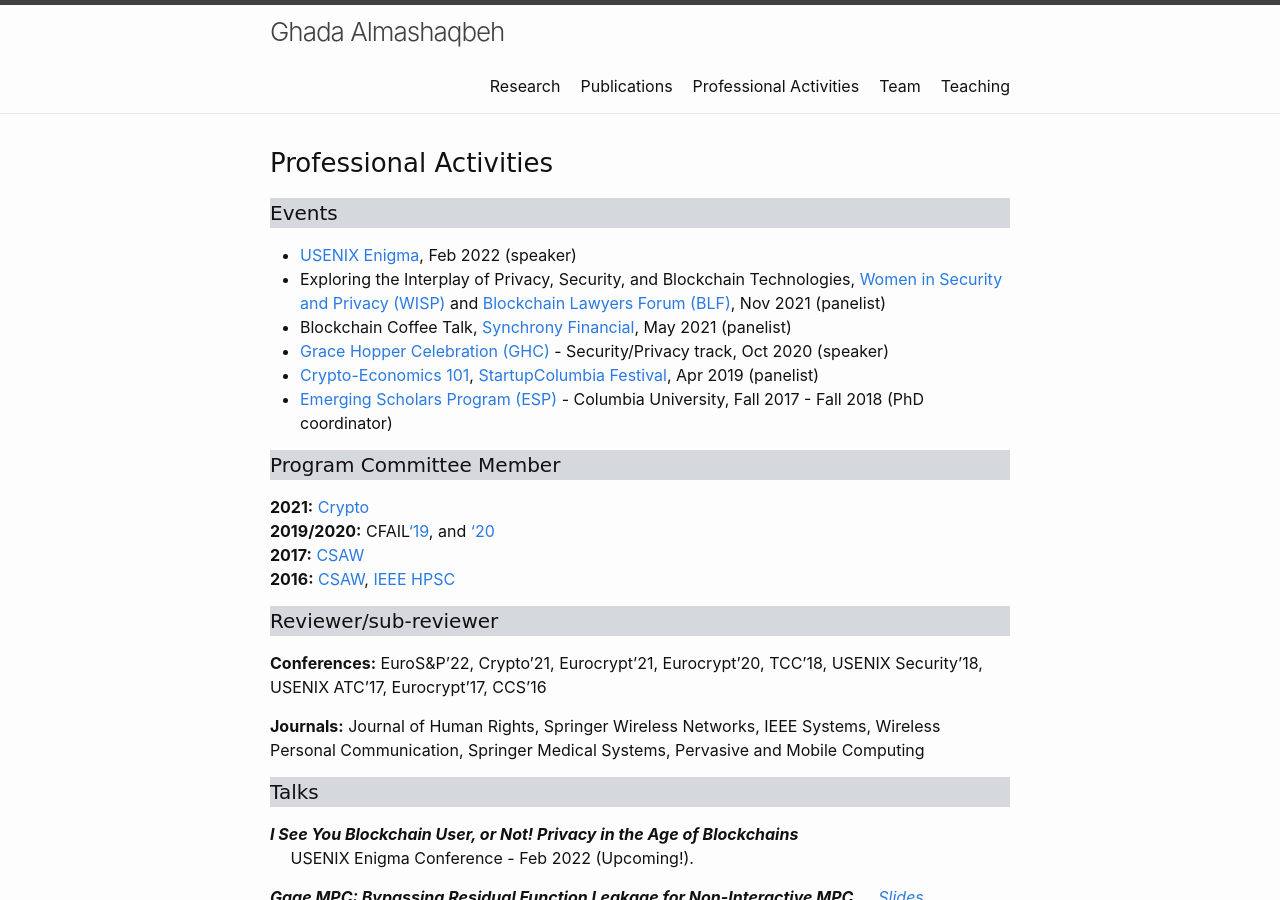
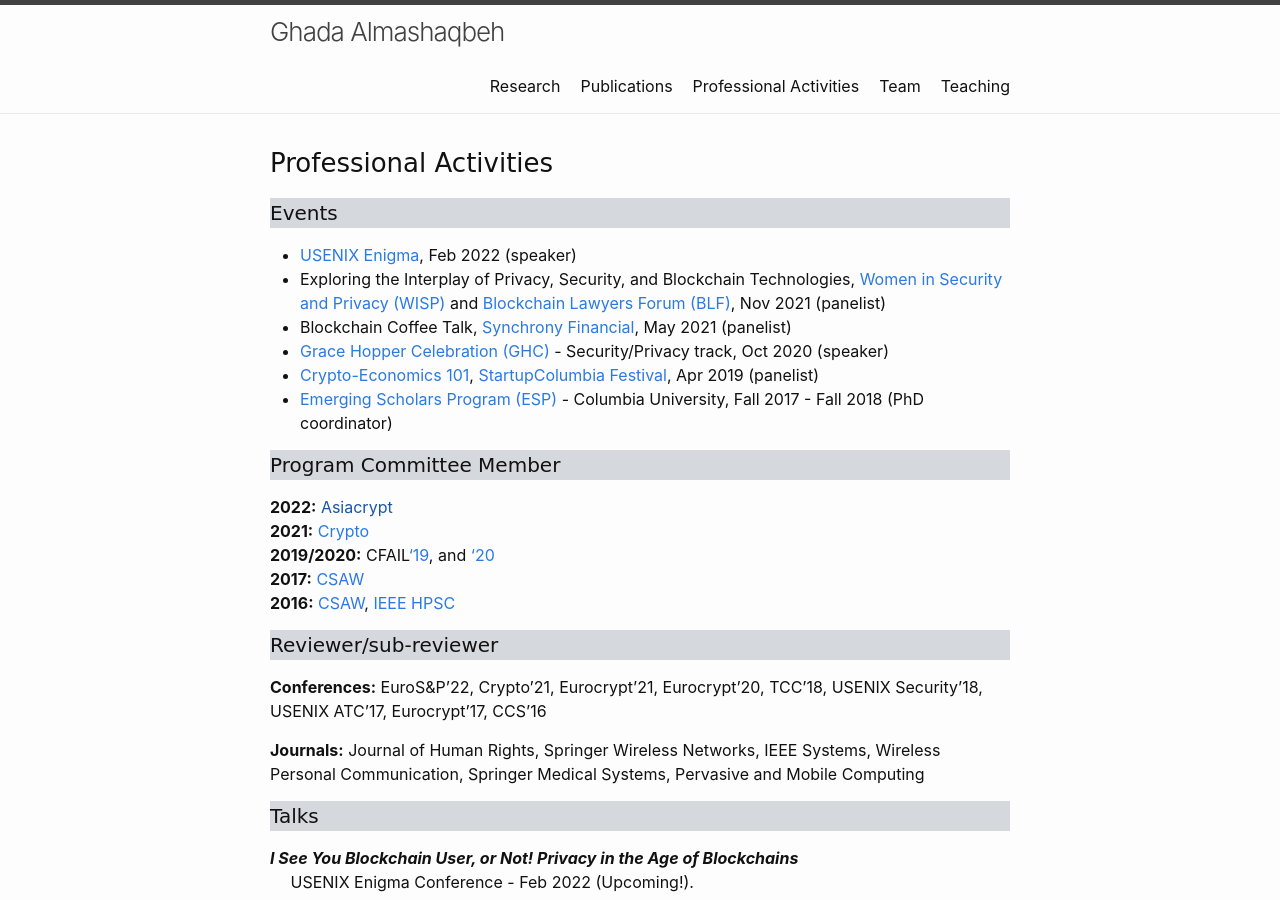
Before and after one commit to GhadaAlmashaqbeh/GhadaAlmashaqbeh.github.io, a Jekyll site: the page built from 03-talks.md, in a window 1280 px wide and 900 px high. Built offline with Jekyll 4.4.1, drawn with Linux system fonts in a browser that asks for light colours.

Commit message:
update pcs

```diff
--- a/03-talks.md
+++ b/03-talks.md
@@ -18,6 +18,7 @@ permalink: /activities/
 
 <h4 style="font-family: 'Comic Sans MS'; background-color:rgb(213, 216, 220);">Program Committee Member</h4>
 
+**2022:** [Asiacrypt]() <br/>
 **2021:** [Crypto](https://crypto.iacr.org/2021/) <br/>
 **2019/2020:** CFAIL['19](https://www.cfail.org/past-events), and ['20](https://www.cfail.org/cfail-2020) <br/>
 **2017:** [CSAW](https://engineering.nyu.edu/events/2017/11/09/cyber-security-awareness-week-csaw-2017) <br/>
```
